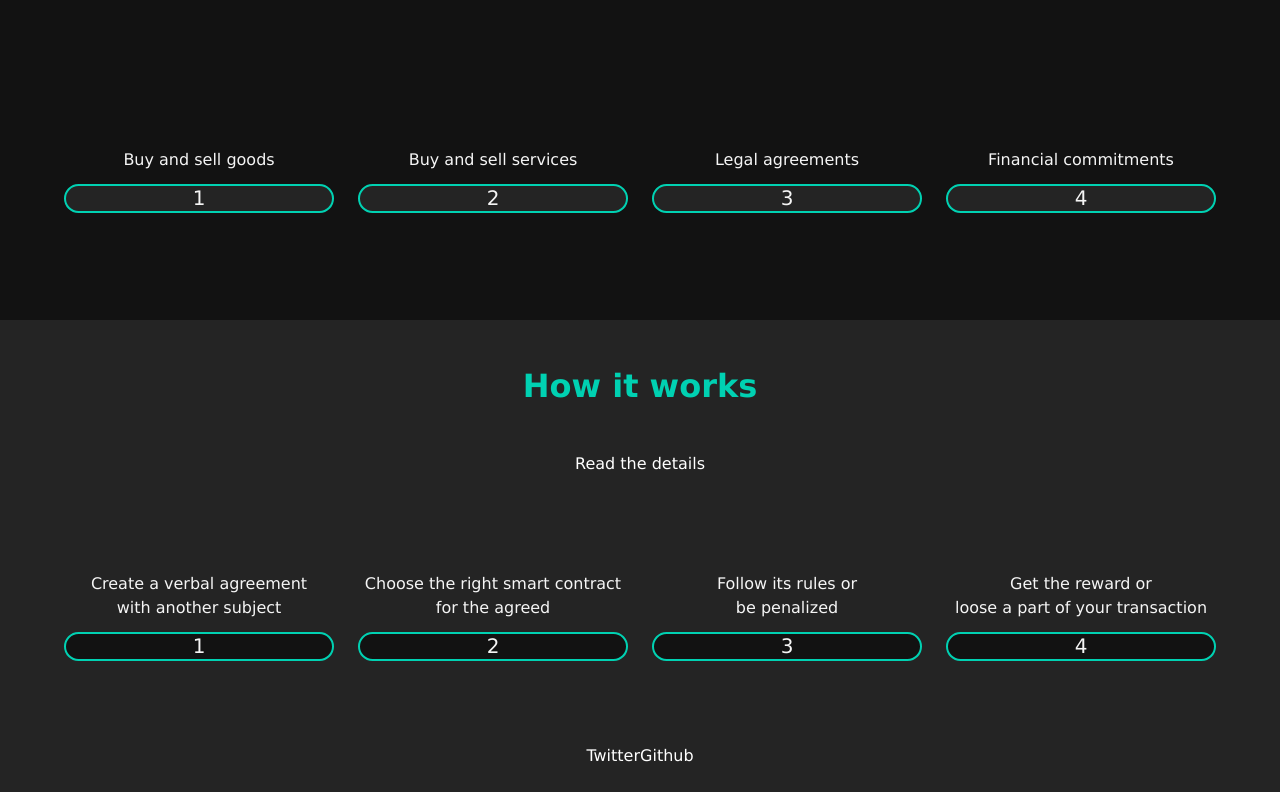
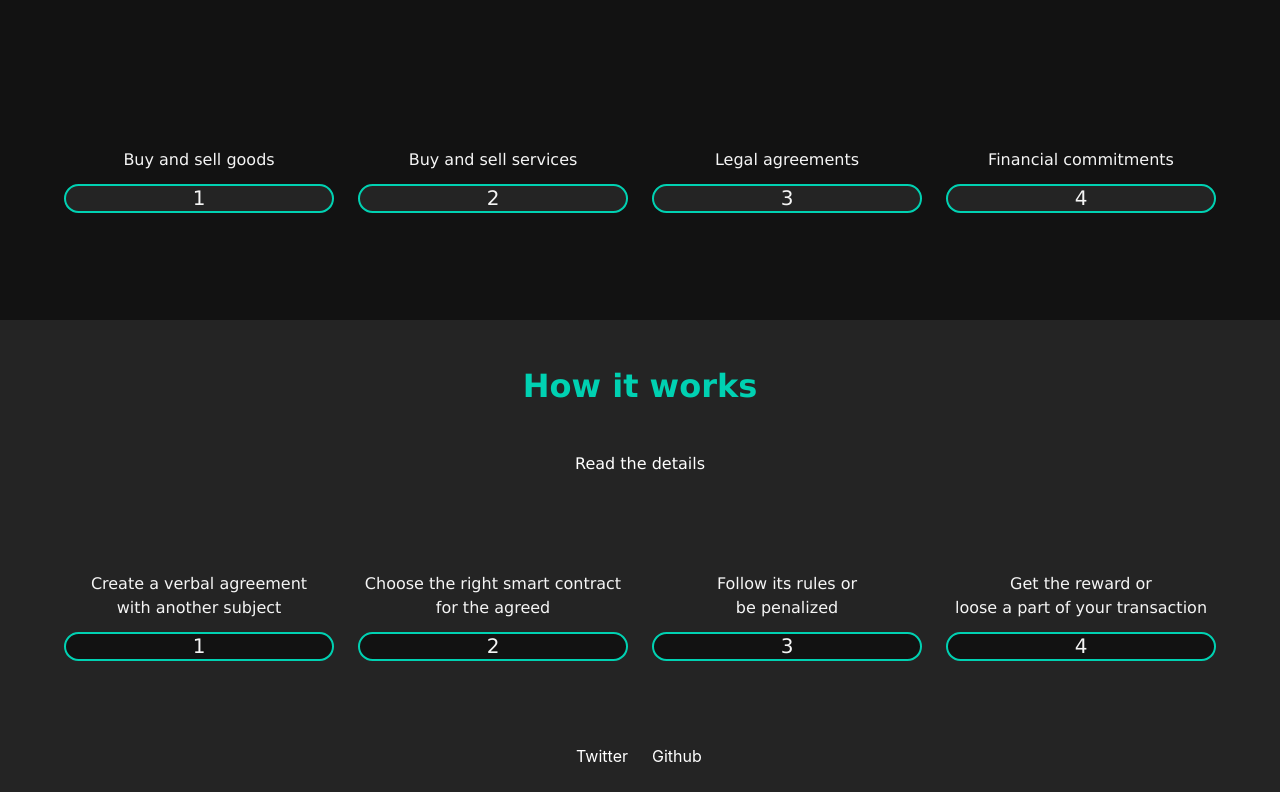
Before and after one commit to farinavito/Web3-Website, a Next.js app: page / in a window 1280 px wide. Shown: the part 480-1272 px from the top of the page. Built offline with nearby package versions, Linux system fonts and the light colour scheme.

Commit message:
fixed the footer

```diff
--- a/pages/index.js
+++ b/pages/index.js
@@ -154,14 +154,18 @@ const Homepage = () => {
         <section className="hero is-small has-background-black-ter">
             <div className="hero-body">
               <div className="container has-text-centered">
-                <p className="has-text-centered">
+                <div className="columns">
+                  <div className="column has-text-right">
                     <Link href='/'>
                       <a>Twitter</a>
                     </Link>
+                  </div>
+                  <div className="column has-text-left">
                     <Link href='/'>
                         <a>Github</a>
                     </Link>
-                </p>
+                  </div>
+                </div>
               </div>
             </div>
         </section>
```
Lines whose indentation alone changed are shown as unchanged.
